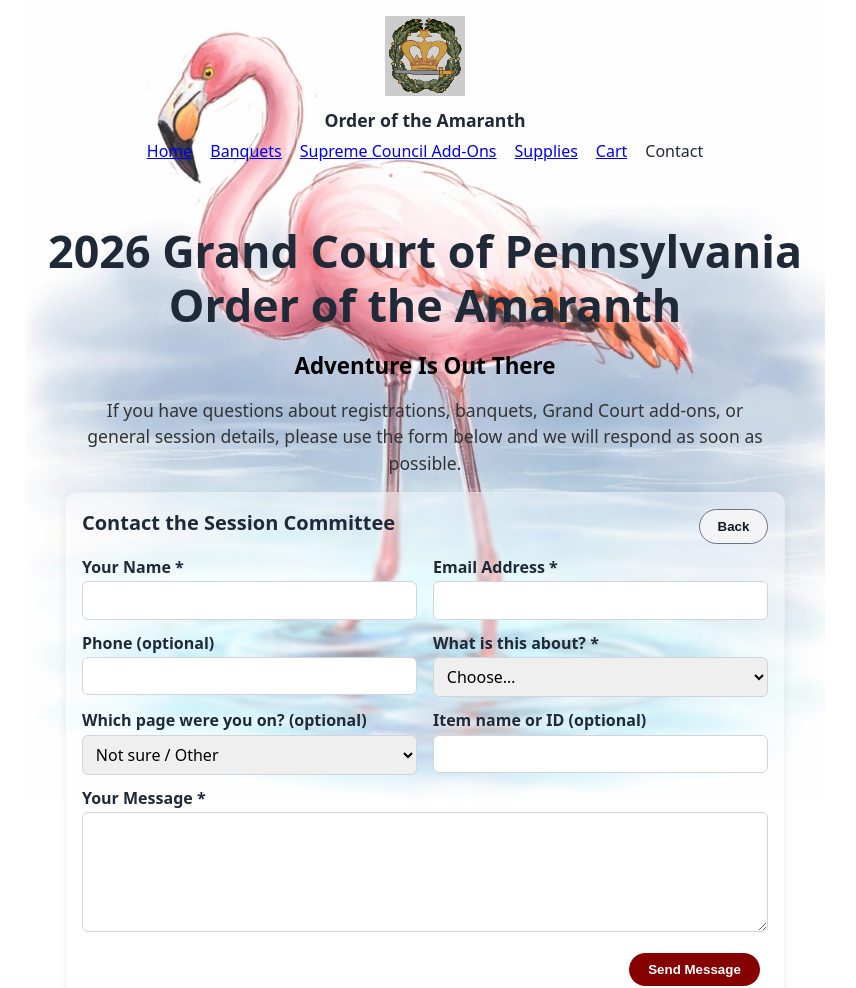
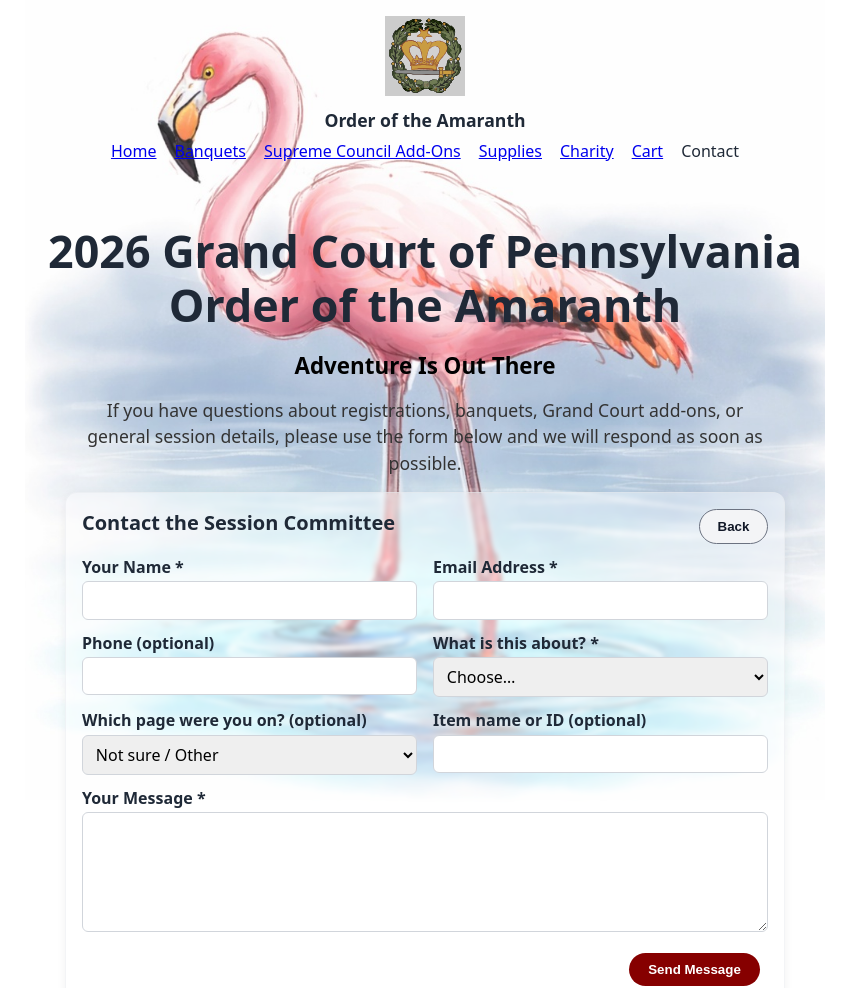
Before and after one commit to kfors-sketch/Supreme-Amaranth-2027, a website: page contact.html in a window 1280 px wide. Shown: the top 988 px of the page, without its empty margins (215-1071 px from the left). Drawn offline with Linux system fonts and the light colour scheme; no server answers.

Commit message:
Add files via upload

```diff
--- a/contact.html
+++ b/contact.html
@@ -192,7 +192,7 @@
         <!-- TEMP: hide Supplies everywhere (we’ll re-enable later) -->
         <a href="supplies.html">Supplies</a>
 
-        <!-- <a href="charity.html" data-cat-link data-cat="charity">Charity</a> -->
+        <a href="charity.html" data-cat-link data-cat="charity">Charity</a>
 
         <a href="order.html">Cart</a>
         <span class="nav-current">Contact</span>
```
